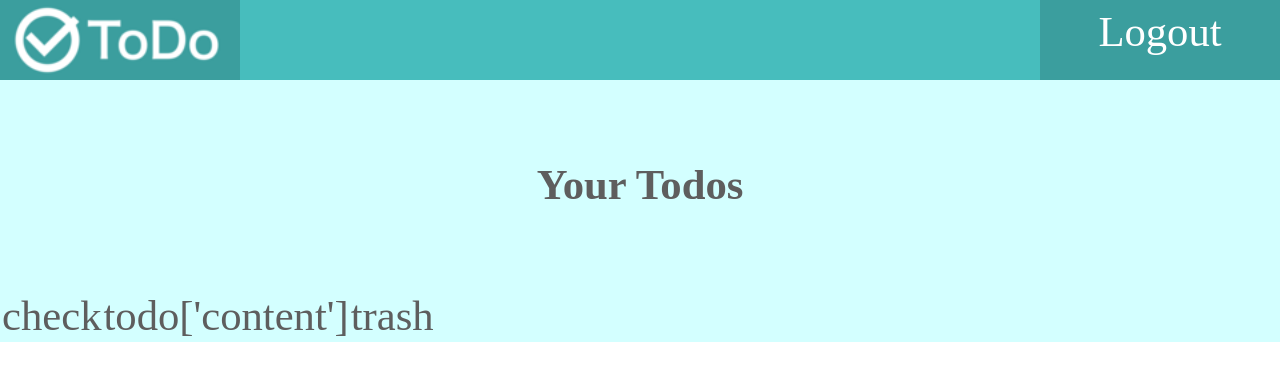
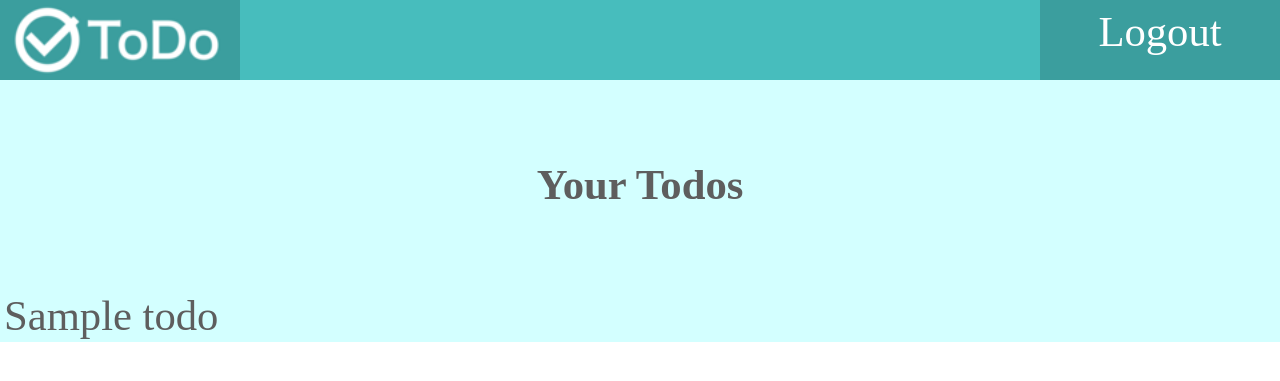
Before and after one commit to onion213/practice, a Flask app: template flask-todo/flask/flask-todo/templates/main/home.html in a window 1280 px wide. Shown: the top 381 px of the page. Run offline with Flask 2, Linux system fonts and the light colour scheme; the template is opened without the code that fills it: most values are stand-ins (such as "Sample title", 1, 10 or a date in 2020).

Commit message:
flask-todo / include fontawsome

```diff
--- a/flask-todo/flask/flask-todo/templates/main/home.html
+++ b/flask-todo/flask/flask-todo/templates/main/home.html
@@ -7,12 +7,12 @@
 {% set items = [{'text': 'Logout', 'func': 'logout'}] %}
 
 {% block content %}
-    <table>
+    <table class="todos">
         {% for todo in todos %}
             <tr>
-                <td>check</td>
-                <td>todo['content']</td>
-                <td>trash</td>
+                <td class="check"><i class="far fa-circle"></i></td>
+                <td class="title">{{ todo[1] }}</td>
+                <td class="trash"><i class="fas fa-trash"></i></td>
             </tr>
         {% endfor %}
     </table>
```
